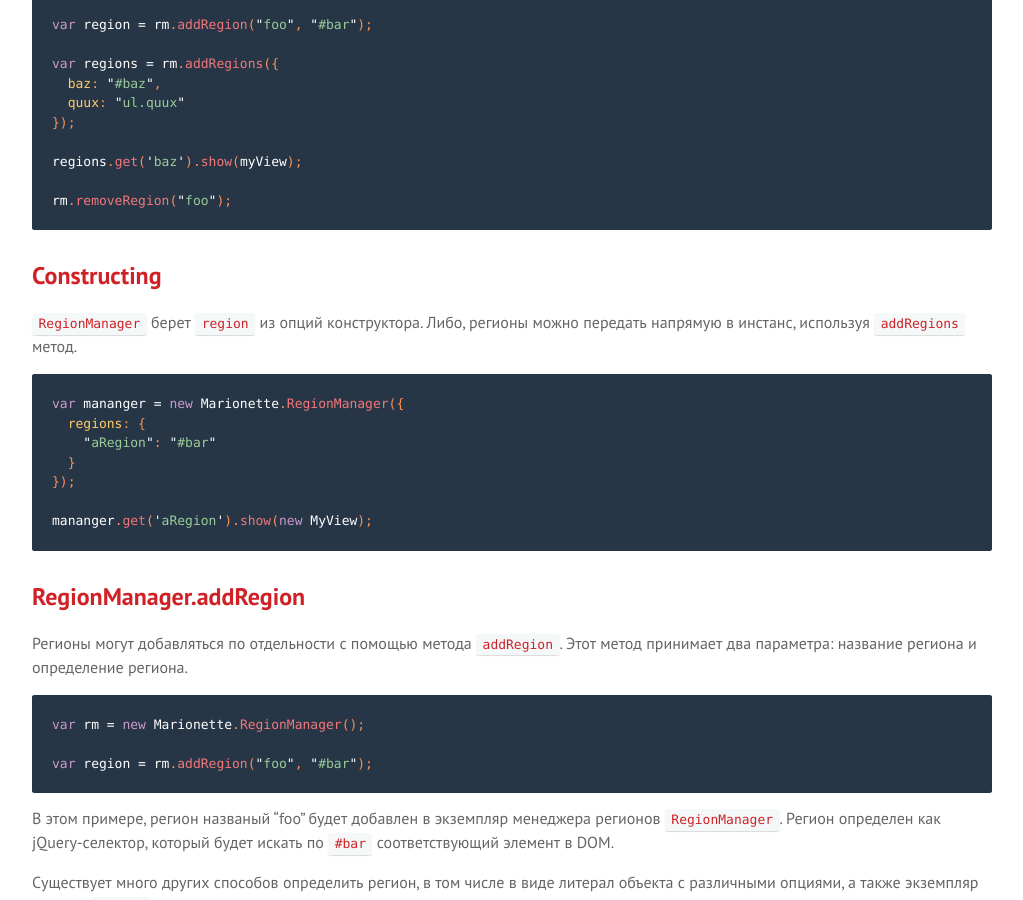
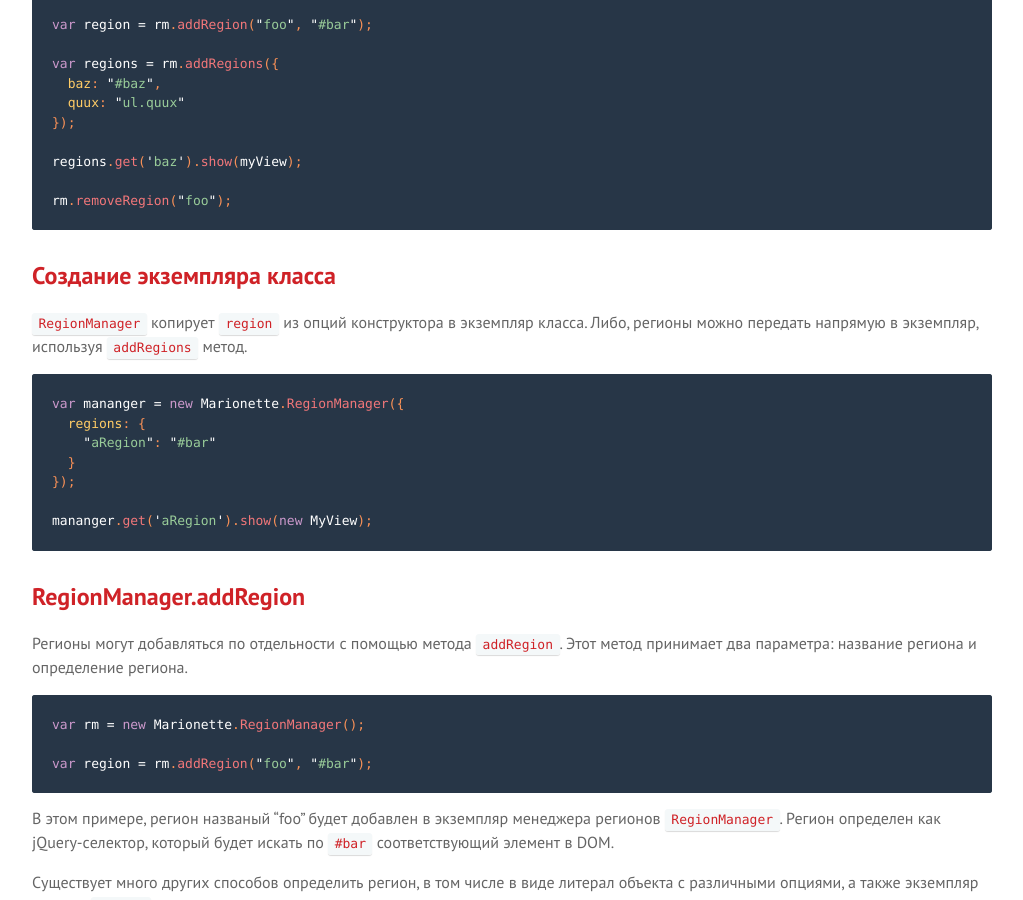
Before and after one commit to sadcitizen/marionettejs.ru, a Jekyll site: the page built from _posts/2014-05-20-regionmanager.md, in a window 1280 px wide and 900 px high, scrolled down 1209 px. Shown: the whole window, without its empty margins (128-1151 px from the left). Built offline with Jekyll 4.4.1, drawn with Linux system fonts in a browser that asks for light colours; some web fonts are replaced; Markdown is read by kramdown in place of the engine named in the settings.

Commit message:
marionette.regionmanager.md

````diff
--- a/_includes/translation/ru/marionette.regionmanager.md
+++ b/_includes/translation/ru/marionette.regionmanager.md
@@ -45,10 +45,10 @@
 rm.removeRegion("foo");
 ```
 
-## Constructing
+## Создание экземпляра класса
 
-`RegionManager` берет `region` из опций конструктора. Либо, регионы можно передать напрямую в инстанс, используя
-`addRegions` метод.
+`RegionManager` копирует `region` из опций конструктора в экземпляр класса. Либо, регионы можно передать
+напрямую в экземпляр, используя `addRegions` метод.
 
 ```js
 var mananger = new Marionette.RegionManager({
````
